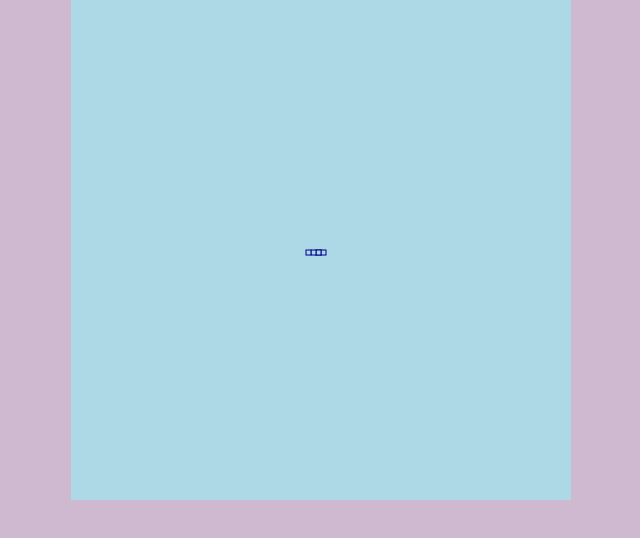
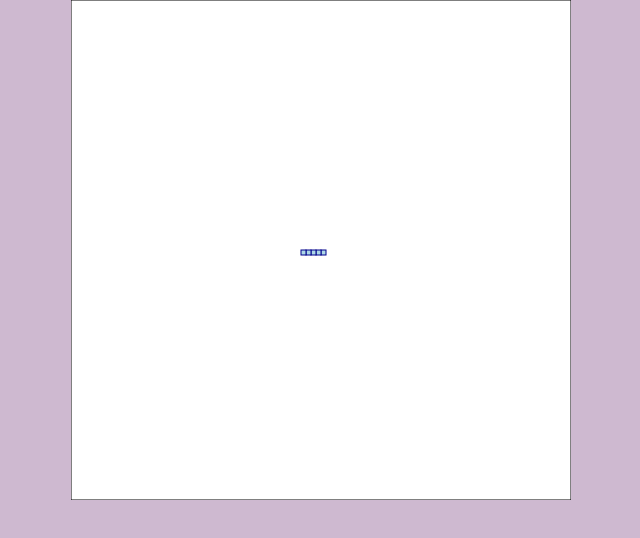
Before and after one commit to st34k/ye-boring-old-js-snake, a website with bundled scripts: page snake.html in a window 1280 px wide. Shown: the whole page, without its empty margins (319-959 px from the left). Built offline with nearby package versions, Linux system fonts and the light colour scheme.

Commit message:
created Board and Snake classes, required by Game class. Next add movement class to control keyboard control and movement of the snake

```diff
--- /dev/null
+++ b/board.js
@@ -0,0 +1,41 @@
+import { SETTINGS } from './settings.js';
+
+const { DEFAULT_STYLES, BOARD } = SETTINGS
+
+export class Board {
+  board
+  boardCtx
+
+  constructor() {
+    this.board = document.getElementById('gameCanvas')
+    this.boardCtx = this.board.getContext('2d')
+
+    this.createBoard()
+  }
+
+  createBoard() {
+    this.board.width = BOARD.DEFAULT_WIDTH
+    this.board.height = BOARD.DEFAULT_HEIGHT
+    this.setFillColor(BOARD.fillColor)
+    this.setFillStroke(BOARD.borderColor)
+
+    this.drawRect(0, 0, this.board.width, this.board.height)
+    this.strokeRect(0, 0, this.board.width, this.board.height)
+  }
+
+  setFillColor(color = DEFAULT_STYLES.fillColor) {
+    this.boardCtx.fillStyle = color
+  }
+
+  setFillStroke(color = DEFAULT_STYLES.strokeStyle) {
+    this.boardCtx.strokeStyle = color
+  }
+
+  drawRect(x, y, width, height) {
+    this.boardCtx.fillRect(x, y, width, height)
+  }
+
+  strokeRect(x, y, width, height) {
+    this.boardCtx.strokeRect(x, y, width, height)
+  }
+}
--- /dev/null
+++ b/game.js
@@ -0,0 +1,18 @@
+import { SETTINGS } from './settings.js';
+import { Snake } from './snakeClass.js';
+import { Board } from './board.js'
+
+const { DEFAULT_STYLES, BOARD, SNAKE } = SETTINGS
+
+
+class Game {
+  gameBoard
+
+  constructor() {
+    this.gameBoard = new Board()
+    this.gameContext = this.gameBoard.boardCtx
+    this.snake = new Snake(this.gameBoard)
+  }
+}
+
+new Game()
--- a/settings.js
+++ b/settings.js
@@ -1,14 +1,18 @@
 export const SETTINGS = {
   BOARD: {
-    width: 500,
-    height: 500,
+    DEFAULT_WIDTH: 500,
+    DEFAULT_HEIGHT: 500,
     fillColor: 'white',
-    borderColor: 'black'
+    borderColor: 'black',
+    pixelSize: 5
   },
   SNAKE: {
     fillColor: 'lightblue',
     outlineColor: 'darkblue',
-    size: 5,
-    pixelSize: 5
+    initLength: 5
+  },
+  DEFAULT_STYLES: {
+    fillColor: 'white',
+    strokeStyle: 'black'
   }
 }
--- a/snake.html
+++ b/snake.html
@@ -12,7 +12,7 @@
 		<div id="main_container">
 			<canvas id="gameCanvas" width="500" height="500"></canvas>
 		</div>
-		<script type="module" src="snake.js"></script>
+		<script type="module" src="game.js"></script>
 	</body>
 
 </html>
--- a/snake.js
+++ b/snake.js
@@ -31,7 +31,7 @@ function initSnake() {
   snakeCtx.fillStyle = SNAKE.fillColor
   snakeCtx.strokeStyle = SNAKE.outlineColor
 
-  for (let i = 0; i < SNAKE.size; i++) {
+  for (let i = 0; i < SNAKE.initLength; i++) {
     snake.push({ x, y })
     snakeCtx.fillRect(x, y, pixelSize, pixelSize)
     snakeCtx.strokeRect(x, y, pixelSize, pixelSize)
@@ -41,7 +41,7 @@ function initSnake() {
 
 function drawSnake() {
   const { pixelSize } = SNAKE
-  snakeCtx.fillStyle = SNAKE.fillColor
+  snakeCtx.fillStyle = SNAKE.fillColor``
   snakeCtx.strokeStyle = SNAKE.outlineColor
 
   snake.forEach(s => {
--- /dev/null
+++ b/snakeClass.js
@@ -0,0 +1,43 @@
+import { SETTINGS } from './settings.js';
+
+const { SNAKE, BOARD } = SETTINGS
+
+export class Snake {
+  gameBoard
+  snake
+
+  constructor(gameBoard) {
+    this.gameBoard = gameBoard
+    this.snake = []
+    this.pixelSize = BOARD.pixelSize
+
+    this.initSnake()
+  }
+
+  initSnake() {
+    const boardWidth = this.gameBoard.board.width
+    const boardHeight = this.gameBoard.board.height
+
+    // set initial coords for snake to be in middle of board
+    let [x, y] = [boardWidth / 2, boardHeight / 2]
+
+    for (let i = 0; i < SNAKE.initLength; i++) {
+      // populate snake array
+      this.snake.push({ x, y })
+      x -= this.pixelSize
+    }
+
+    this.drawSnake()
+  }
+
+  drawSnake() {
+    this.gameBoard.setFillColor(SNAKE.fillColor)
+    this.gameBoard.setFillStroke(SNAKE.outlineColor)
+
+    this.snake.forEach(s => {
+      const { x, y } = s
+      this.gameBoard.drawRect(x, y, this.pixelSize, this.pixelSize)
+      this.gameBoard.strokeRect(x, y, this.pixelSize, this.pixelSize)
+    })
+  }
+}
```
Also changed, not shown: movement.js (added).
